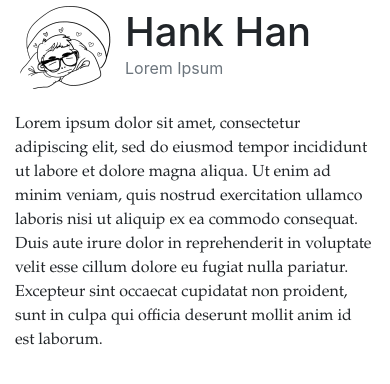
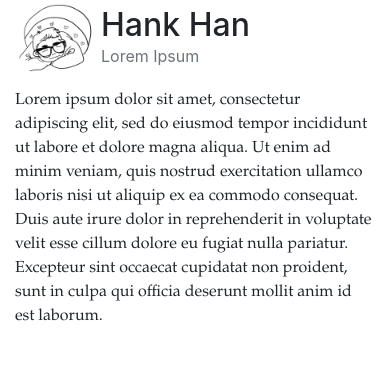
Before and after one commit to jkface/jkface.github.io, a Jekyll site: the page built from index.html, in a window 390 px wide. Shown: the top 384 px of the page. Built offline with Jekyll 4.4.1, drawn with Linux system fonts in a browser that asks for light colours.

Commit message:
add mre responsiveness to header

```diff
--- a/css/main.css
+++ b/css/main.css
@@ -29,3 +29,55 @@
 .header .description {
   color: #6c757d;
 }
+
+@media (max-width: 575.98px) {
+  .header {
+    margin-bottom: 8px;
+    height: 50px;
+  }
+  .header .logo {
+    float: left;
+    margin-right: 5px;
+  }
+
+  .header .logo img {
+    width: 50px;
+    height: 50px;
+  }
+
+  .header .title h1 {
+    margin-bottom: 0;
+    padding-top: 5px;
+    font-size: 1.8rem;
+  }
+
+  .header .description {
+    color: #6c757d;
+  }
+}
+
+@media (max-width: 767.98px) {
+  .header {
+    margin-bottom: 8px;
+    height: 80px;
+  }
+  .header .logo {
+    float: left;
+    margin-right: 6px;
+  }
+
+  .header .logo img {
+    width: 80px;
+    height: 80px;
+  }
+
+  .header .title h1 {
+    margin-bottom: 0;
+    padding-top: 6px;
+    font-size: 2rem;
+  }
+
+  .header .description {
+    color: #6c757d;
+  }
+}
```
